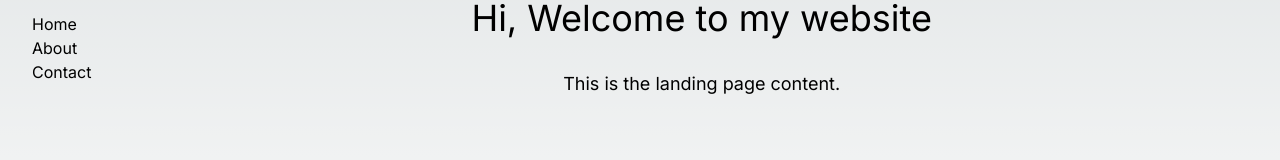
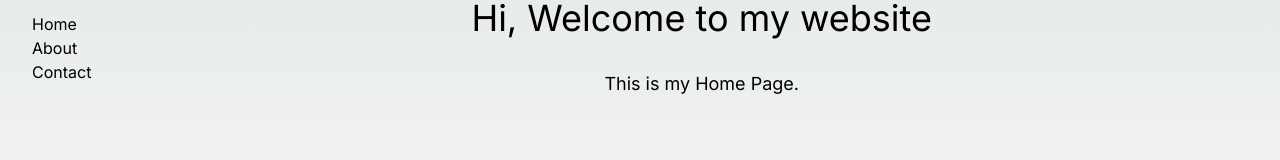
Before and after one commit to Vinay-golkonda99/next-js-doc-practice, a Next.js app: page / in a window 1280 px wide. Shown: the part 352-512 px from the top of the page. Built offline with nearby package versions, Linux system fonts and the light colour scheme.

Commit message:
Update page.tsx

```diff
--- a/app/page.tsx
+++ b/app/page.tsx
@@ -16,7 +16,7 @@ const HomePage = () => {
       </nav>
       <div className="flex flex-col items-center justify-center w-full">
         <h1 className="text-4xl mb-8">Hi, Welcome to my website</h1>
-        <p className="text-lg">This is the landing page content.</p>
+        <p className="text-lg">This is my Home Page.</p>
       </div>
     </main>
   );
```
